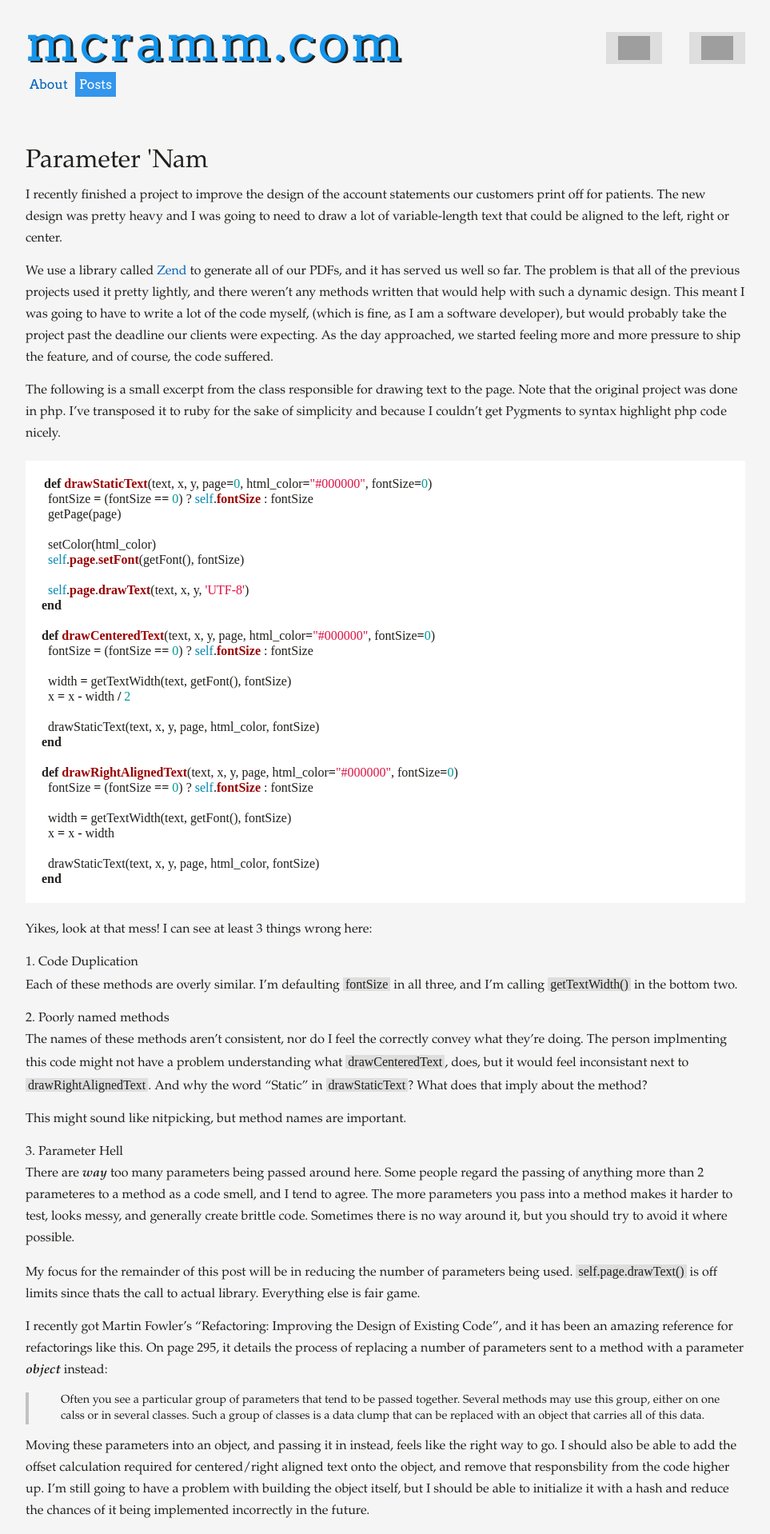
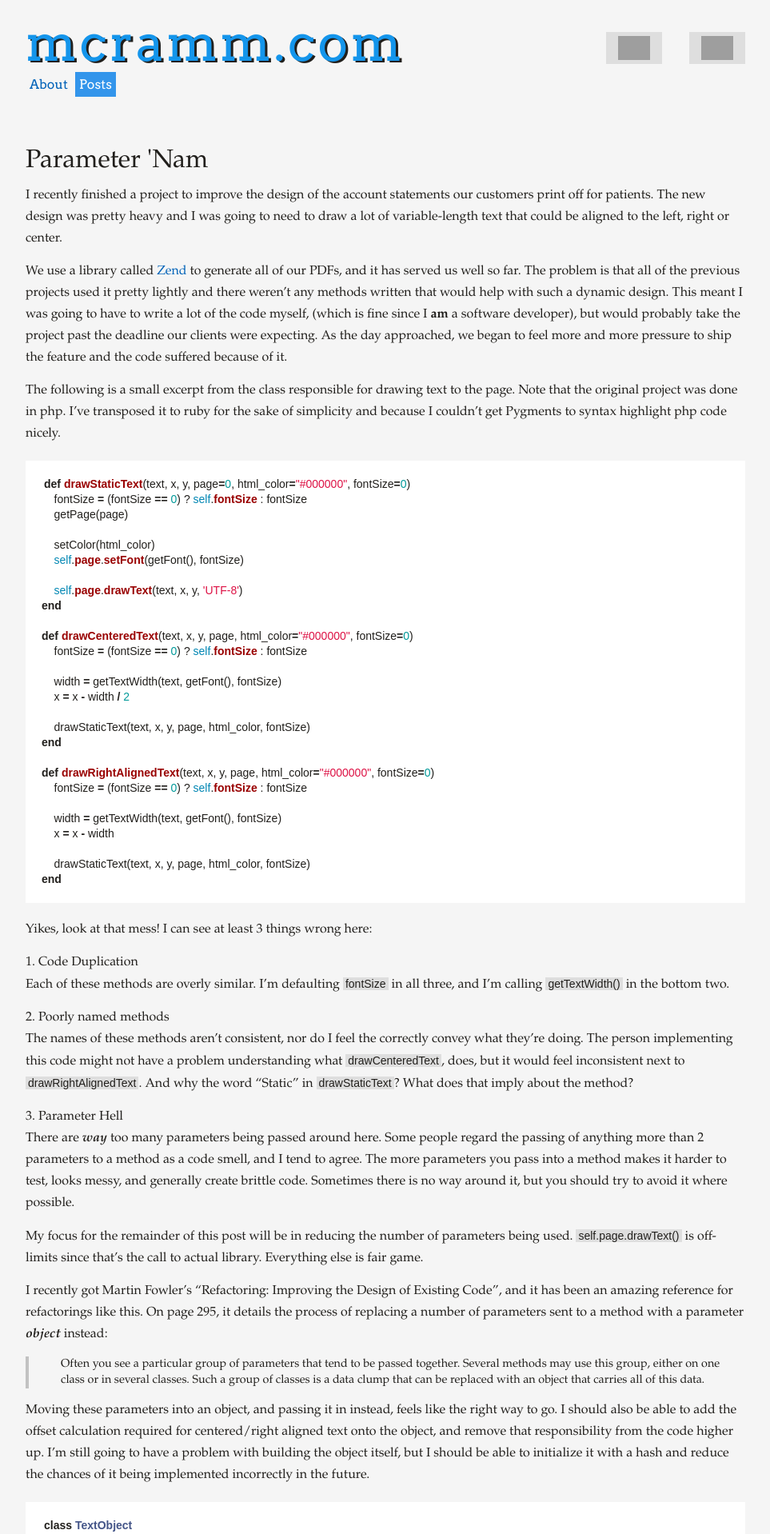
Before and after one commit to mcramm/mcramm.github.io, a Jekyll site: the page built from _posts/2011-08-30-paramater-nam.markdown, in a window 1280 px wide. Shown: the top 1918 px of the page at 80% size, without its empty margins (158-1121 px from the left). Built offline with Jekyll 4.4.1, drawn with Linux system fonts in a browser that asks for light colours; some web fonts are replaced; some of the changed text lies outside the part shown; grey boxes are pictures that could not be loaded.

```diff
--- a/_layouts/default.html
+++ b/_layouts/default.html
@@ -3,7 +3,7 @@
   <head>
     <title>{{ page.title }}</title>
     <link href='http://fonts.googleapis.com/css?family=Arvo&v2' rel='stylesheet' type='text/css'>
-    <link href='http://fonts.googleapis.com/css?family=Kameron&v2' rel='stylesheet' type='text/css'>
+    <link href='http://fonts.googleapis.com/css?family=Chivo' rel='stylesheet' type='text/css'>
     <link rel='stylesheet' href='/css/screen.css'></link>
     <link rel='stylesheet' href='/css/highlight.css'></link>
   </head>
--- a/_posts/2011-08-30-paramater-nam.markdown
+++ b/_posts/2011-08-30-paramater-nam.markdown
@@ -10,13 +10,13 @@ text that could be aligned to the left, right or center.
 
 We use a library called [Zend](http://framework.zend.com/manual/en/zend.pdf.html)
 to generate all of our PDFs, and it has served us well so far. The
-problem is that all of the previous projects used it pretty lightly, and
+problem is that all of the previous projects used it pretty lightly and
 there weren't any methods written that would help with such a dynamic
 design. This meant I was going to have to write a lot of the code
-myself, (which is fine, as I **am** a software developer), but would
+myself, (which is fine since I **am** a software developer), but would
 probably take the project past the deadline our clients were expecting.
-As the day approached, we started feeling more and more pressure to ship
-the feature, and of course, the code suffered.
+As the day approached, we began to feel more and more pressure to ship
+the feature and the code suffered because of it.
 
 The following is a small excerpt from the class responsible for drawing
 text to the page. Note that the original project was done in php. I've transposed it to ruby
@@ -25,31 +25,31 @@ highlight php code nicely.
 
 {% highlight ruby %}
 def drawStaticText(text, x, y, page=0, html_color="#000000", fontSize=0)
-  fontSize = (fontSize == 0) ? self.fontSize : fontSize
-  getPage(page)
+    fontSize = (fontSize == 0) ? self.fontSize : fontSize
+    getPage(page)
 
-  setColor(html_color)
-  self.page.setFont(getFont(), fontSize)
+    setColor(html_color)
+    self.page.setFont(getFont(), fontSize)
 
-  self.page.drawText(text, x, y, 'UTF-8')
+    self.page.drawText(text, x, y, 'UTF-8')
 end
 
 def drawCenteredText(text, x, y, page, html_color="#000000", fontSize=0)
-  fontSize = (fontSize == 0) ? self.fontSize : fontSize
+    fontSize = (fontSize == 0) ? self.fontSize : fontSize
 
-  width = getTextWidth(text, getFont(), fontSize)
-  x = x - width / 2
+    width = getTextWidth(text, getFont(), fontSize)
+    x = x - width / 2
 
-  drawStaticText(text, x, y, page, html_color, fontSize)
+    drawStaticText(text, x, y, page, html_color, fontSize)
 end
 
 def drawRightAlignedText(text, x, y, page, html_color="#000000", fontSize=0)
-  fontSize = (fontSize == 0) ? self.fontSize : fontSize
+    fontSize = (fontSize == 0) ? self.fontSize : fontSize
 
-  width = getTextWidth(text, getFont(), fontSize)
-  x = x - width
+    width = getTextWidth(text, getFont(), fontSize)
+    x = x - width
 
-  drawStaticText(text, x, y, page, html_color, fontSize)
+    drawStaticText(text, x, y, page, html_color, fontSize)
 end
 {% endhighlight %}
 
@@ -62,25 +62,23 @@ the bottom two.
 
 ### 2. Poorly named methods
 The names of these methods aren't consistent, nor do I feel the
-correctly convey what they're doing. The person implmenting this
+correctly convey what they're doing. The person implementing this
 code might not have a problem understanding what `drawCenteredText`,
-does, but it would feel inconsistant next to `drawRightAlignedText`.
+does, but it would feel inconsistent next to `drawRightAlignedText`.
 And why the word "Static" in `drawStaticText`? What does that imply
 about the method?
 
-This might sound like nitpicking, but method names are important.
-
 ### 3. Parameter Hell
 There are _way_ too many parameters being passed around here. Some
-people regard the passing of anything more than 2 parameteres to a
+people regard the passing of anything more than 2 parameters to a
 method as a code smell, and I tend to agree. The more parameters you
 pass into a method makes it harder to test, looks messy, and generally
 create brittle code. Sometimes there is no way around it, but you should
 try to avoid it where possible.
 
 My focus for the remainder of this post will be in reducing the number
-of parameters being used. `self.page.drawText()` is off limits since
-thats the call to actual library. Everything else is fair game.
+of parameters being used. `self.page.drawText()` is off-limits since
+that's the call to actual library. Everything else is fair game.
 
 I recently got Martin Fowler's "Refactoring: Improving the Design of
 Existing Code", and it has been an amazing reference for
@@ -88,55 +86,55 @@ refactorings like this. On page 295, it details the process of replacing a
 number of parameters sent to a method with a parameter _object_ instead:
 
 > Often you see a particular group of parameters that tend to be passed
-> together. Several methods may use this group, either on one calss or
+> together. Several methods may use this group, either on one class or
 > in several classes. Such a group of classes is a data clump that can
 > be replaced with an object that carries all of this data.
 
 Moving these parameters into an object, and passing it in instead, feels
 like the right way to go. I should also be able to add the offset
 calculation required for centered/right aligned text onto the object,
-and remove that responsbility from the code higher up. I'm still going
+and remove that responsibility from the code higher up. I'm still going
 to have a problem with building the object itself, but I should be
 able to initialize it with a hash and reduce the chances of it being
 implemented incorrectly in the future.
 
 {% highlight ruby %}
 class TextObject
-  ATTRIBUTES = [
-    :value, :x, :y, :alignment, :color, :font_size
-  ].freeze
+    ATTRIBUTES = [
+        :value, :x, :y, :alignment, :color, :font_size
+    ].freeze
 
-  ATTRIBUTES.each do |attr|
-    attr_accessor attr
-  end
+    ATTRIBUTES.each do |attr|
+        attr_accessor attr
+    end
 
-  def initialize(args=nil)
-    ATTRIBUTES.each do |attr|
-      if( args.key?(attr) )
-        instance_variable_set("@#{attr}", args[attr])
-      end
+    def initialize(args=nil)
+        ATTRIBUTES.each do |attr|
+            if( args.key?(attr) )
+                instance_variable_set("@#{attr}", args[attr])
+            end
+        end
     end
-  end
 
-  def x
-    return x unless [:right, :center].include? self.alignment
-    return (self.alignment == :right) ? calculateOffsetForRight : calculateOffsetForCenter
-  end
+    def x
+        return x unless [:right, :center].include? self.alignment
+        return (self.alignment == :right) ? calculateOffsetForRight : calculateOffsetForCenter
+    end
 
-  private
+    private
 
-  def calculateOffsetForRight
-    return x - getWidth()
-  end
+    def calculateOffsetForRight
+        return x - getWidth()
+    end
 
-  def calculateOffsetForCenter
-    return x - (getWidth() / 2)
-  end
+    def calculateOffsetForCenter
+        return x - (getWidth() / 2)
+    end
 
-  def getWidth
-    return self.value.size
-    # In reality, this method returns pixel value for the string based on font size / family.
-  end
+    def getWidth
+        return self.value.size
+        # In reality, this method returns pixel value for the string based on font size / family.
+    end
 end
 {% endhighlight %}
 
@@ -149,11 +147,11 @@ better reflect what it is doing.
 {% highlight ruby %}
 
 def drawText( text_obj, page=1 )
-  font_size = (textObj.font_size == 0) ? self.font_size : text_obj.font_size
-  getPage(page)
-  setColor(text_obj.color)
-  self.page.setFont(getFont(), font_size)
-  self.page.drawText(text_obj.value, text_obj.x, text_obj.y, 'UTF-8')
+    font_size = (textObj.font_size == 0) ? self.font_size : text_obj.font_size
+    getPage(page)
+    setColor(text_obj.color)
+    self.page.setFont(getFont(), font_size)
+    self.page.drawText(text_obj.value, text_obj.x, text_obj.y, 'UTF-8')
 end
 
 {% endhighlight %}
@@ -164,12 +162,12 @@ like to use that `TextObject`:
 {% highlight ruby %}
 
 my_text_obj = new TextObject({
-  :value => "Draw Me!",
-  :x => 12,
-  :y => 100,
-  :alignment => :left,
-  :color => "#000000",
-  :font_size => 12
+    :value => "Draw Me!",
+    :x => 12,
+    :y => 100,
+    :alignment => :left,
+    :color => "#000000",
+    :font_size => 12
 })
 
 my_text_obj.x   # => 12
--- a/_posts/2011-09-15-vim-reboot-1.markdown
+++ b/_posts/2011-09-15-vim-reboot-1.markdown
@@ -1,6 +1,7 @@
 ---
 layout: post
 title: Vim Reboot 1
+published: false
 ---
 
 Over the past few years my Vim configuration has gotten out of hand.
--- a/_posts/2011-09-30-vim-reboot-2.markdown
+++ b/_posts/2011-09-30-vim-reboot-2.markdown
@@ -1,5 +1,6 @@
 ---
 layout: post
+published: false
 ---
 
 Over the past few years my VIM configuration has gotten out of hand. I
--- a/css/screen.css
+++ b/css/screen.css
@@ -115,6 +115,11 @@ em {
 }
 
 /* line 47, ../sass/screen.scss */
+strong {
+  font-weight: bold;
+}
+
+/* line 51, ../sass/screen.scss */
 blockquote {
   border-left: 4px solid #c2c2c2;
   padding-left: 40px;
@@ -123,7 +128,7 @@ blockquote {
   line-height: 20px;
 }
 
-/* line 55, ../sass/screen.scss */
+/* line 59, ../sass/screen.scss */
 hr {
   width: 50%;
   height: 2px;
@@ -132,24 +137,24 @@ hr {
   margin-bottom: 14px;
 }
 
-/* line 63, ../sass/screen.scss */
+/* line 67, ../sass/screen.scss */
 ul, ol {
   margin-bottom: 14px;
 }
 
-/* line 66, ../sass/screen.scss */
+/* line 70, ../sass/screen.scss */
 ul {
   list-style-type: disc;
   margin-left: 15px;
 }
 
-/* line 71, ../sass/screen.scss */
+/* line 75, ../sass/screen.scss */
 ol {
   list-style-type: decimal;
   margin-left: 20px;
 }
 
-/* line 77, ../sass/screen.scss */
+/* line 81, ../sass/screen.scss */
 .header a.header-text {
   text-shadow: 3px 2px 0px #211f1c;
   letter-spacing: 3px;
@@ -159,12 +164,12 @@ ol {
   font-size: 4em;
   float: left;
 }
-/* line 87, ../sass/screen.scss */
+/* line 91, ../sass/screen.scss */
 .header .buttons {
   text-align: right;
   float: right;
 }
-/* line 90, ../sass/screen.scss */
+/* line 94, ../sass/screen.scss */
 .header .buttons a {
   display: inline-block;
   background-color: #DEDEDE;
@@ -173,33 +178,33 @@ ol {
   margin-right: 30px;
   font-size: 20px;
 }
-/* line 97, ../sass/screen.scss */
+/* line 101, ../sass/screen.scss */
 .header .buttons a:hover {
   text-decoration: none;
   background-color: #3395eb;
   color: white;
 }
-/* line 102, ../sass/screen.scss */
+/* line 106, ../sass/screen.scss */
 .header .buttons a img {
   float: left;
 }
-/* line 105, ../sass/screen.scss */
+/* line 109, ../sass/screen.scss */
 .header .buttons a span {
   padding-left: 9px;
   position: relative;
   top: -8px;
 }
-/* line 111, ../sass/screen.scss */
+/* line 115, ../sass/screen.scss */
 .header .buttons a:last-child {
   margin-right: 0px;
 }
 
-/* line 118, ../sass/screen.scss */
+/* line 122, ../sass/screen.scss */
 .content {
   margin-top: 50px;
 }
 
-/* line 122, ../sass/screen.scss */
+/* line 126, ../sass/screen.scss */
 .content > p:first-child:first-letter {
   float: left;
   margin: 10px 3px 0 0;
@@ -207,7 +212,7 @@ ol {
   line-height: 69%;
 }
 
-/* line 131, ../sass/screen.scss */
+/* line 135, ../sass/screen.scss */
 .posts .post-date {
   font-family: Georgia;
   background-color: #DEDEDE;
@@ -222,14 +227,15 @@ ol {
   margin-bottom: 9px;
 }
 
-/* line 146, ../sass/screen.scss */
+/* line 150, ../sass/screen.scss */
 code {
+  font-size: 14px;
   background-color: #dedede;
   padding: 0px 3px;
-  font-family: 'Kameron', serif;
+  font-family: 'Chivo', sans-serif;
 }
 
-/* line 152, ../sass/screen.scss */
+/* line 157, ../sass/screen.scss */
 .highlight {
   background: white;
   padding: 20px;
@@ -237,28 +243,28 @@ code {
   margin-top: 20px;
   margin-bottom: 20px;
 }
-/* line 159, ../sass/screen.scss */
+/* line 164, ../sass/screen.scss */
 .highlight code {
   background-color: white;
 }
 
-/* line 164, ../sass/screen.scss */
+/* line 169, ../sass/screen.scss */
 .left, .right {
   display: table-cell;
 }
 
-/* line 168, ../sass/screen.scss */
+/* line 173, ../sass/screen.scss */
 .main {
   padding-right: 15px;
 }
 
-/* line 173, ../sass/screen.scss */
+/* line 178, ../sass/screen.scss */
 .right {
   width: 25%;
   padding-left: 15px;
 }
 
-/* line 178, ../sass/screen.scss */
+/* line 183, ../sass/screen.scss */
 .bio {
   display: inline-block;
   width: 600px;
@@ -267,7 +273,7 @@ code {
   top: -20px;
 }
 
-/* line 186, ../sass/screen.scss */
+/* line 191, ../sass/screen.scss */
 .mugshot {
   display: inline-block;
   border-radius: 10px;
@@ -275,23 +281,23 @@ code {
   height: 279px;
 }
 
-/* line 193, ../sass/screen.scss */
+/* line 198, ../sass/screen.scss */
 .sidebar {
   clear: both;
 }
-/* line 195, ../sass/screen.scss */
+/* line 200, ../sass/screen.scss */
 .sidebar a {
   display: inline-block;
   padding: 2px 5px;
   font-family: Arvo;
 }
-/* line 199, ../sass/screen.scss */
+/* line 204, ../sass/screen.scss */
 .sidebar a:hover {
   text-decoration: none;
   background-color: #3395eb;
   color: white;
 }
-/* line 205, ../sass/screen.scss */
+/* line 210, ../sass/screen.scss */
 .sidebar .current {
   text-decoration: none;
   background-color: #3395eb;
```
Also changed, not shown: other parts of _posts/2011-08-30-paramater-nam.markdown (+1 -1 lines), sass/screen.scss (+6 -1 lines), favicon.ico (added), 8 other files.
